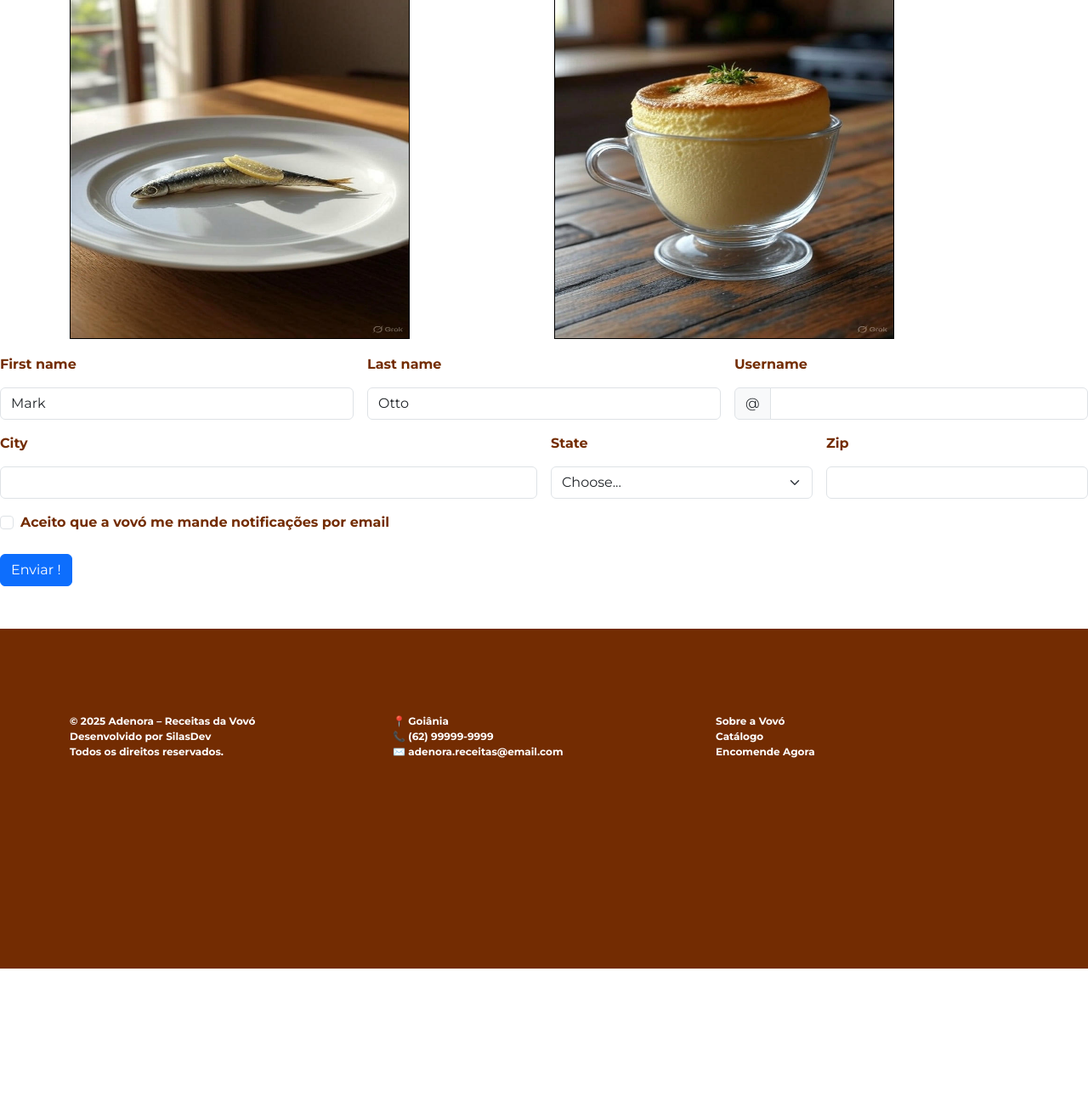
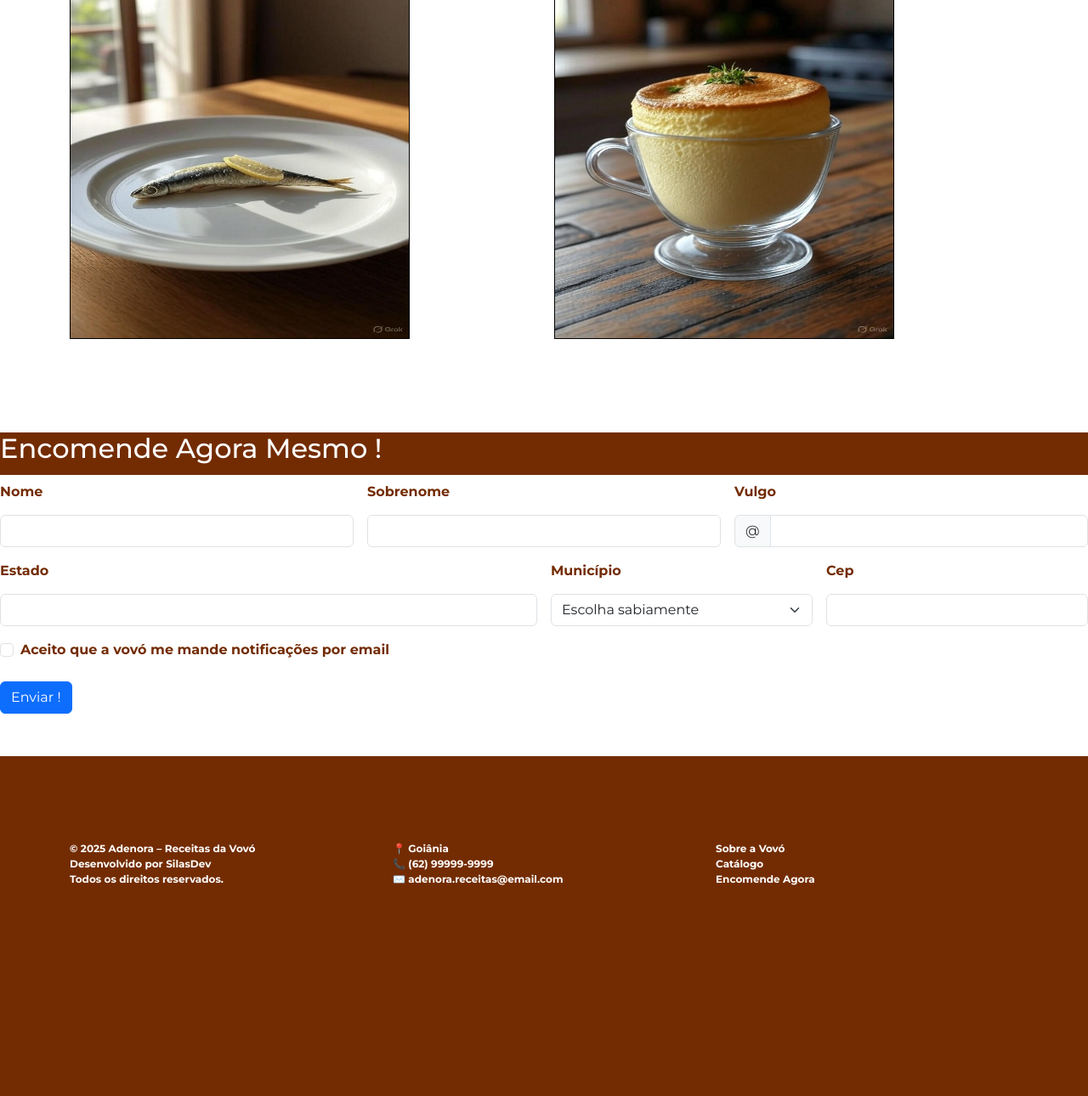
Before and after one commit to SILAS-JOB/Site-Receitas-ex-, a PHP site: page / in a window 1280 px wide. Shown: the part 1529-2819 px from the top of the page at 85% size. Before the commit the page ends 2669 px from the top, so only its background shows below. Run offline with PHP 8.4, Linux system fonts and the light colour scheme.

Commit message:
projeto finalizado

```diff
--- a/index.html
+++ b/index.html
@@ -83,64 +83,73 @@
             </div>
         </div>
     </div>
-    <h2></h2>
-    <form class="row g-3 needs-validation" method="POST" action="request.php" novalidate>
+    <h2 id="deliver">Encomende Agora Mesmo !</h2>
+    <form class="row g-3 needs-validation"  novalidate>
         <div class="col-md-4">
-        <label for="validationCustom01" class="form-label">First name</label>
-        <input type="text" class="form-control" id="validationCustom01" value="Mark" required>
+            <label for="validationCustom01" class="form-label" >Nome</label>
+            <input type="text" class="form-control" id="validationCustom01" name="nome"required>
             <div class="valid-feedback">
-        Looks good!
+                Excelente!
             </div>
         </div>
         <div class="col-md-4">
-        <label for="validationCustom02" class="form-label">Last name</label>
-        <input type="text" class="form-control" id="validationCustom02" value="Otto" required>
+            <label for="validationCustom02" class="form-label">Sobrenome</label>
+            <input type="text" class="form-control" id="validationCustom02" name="sobrenome" required>
             <div class="valid-feedback">
-        Looks good!
+                Lindo!
             </div>
         </div>
         <div class="col-md-4">
-        <label for="validationCustomUsername" class="form-label">Username</label>
+            <label for="validationCustomUsername" class="form-label">Vulgo</label>
             <div class="input-group has-validation">
                 <span class="input-group-text" id="inputGroupPrepend">@</span>
-        <input type="text" class="form-control" id="validationCustomUsername" aria-describedby="inputGroupPrepend" required>
+                <input type="text" name="vulgo"class="form-control" id="validationCustomUsername" aria-describedby="inputGroupPrepend" required>
                 <div class="invalid-feedback">
-            Please choose a username.
+                    Escolha um vulgo válido
                 </div>
             </div>
         </div>
         <div class="col-md-6">
-        <label for="validationCustom03" class="form-label">City</label>
+            <label for="validationCustom03" name="estado" class="form-label">Estado</label>
             <input type="text" class="form-control" id="validationCustom03" required>
             <div class="invalid-feedback">
-        Please provide a valid city.
+                Insira Goiás
             </div>
         </div>
         <div class="col-md-3">
-        <label for="validationCustom04" class="form-label">State</label>
+            <label for="validationCustom04" name="municipio" class="form-label">Município</label>
             <select class="form-select" id="validationCustom04" required>
-        <option selected disabled value="">Choose...</option>
-        <option>...</option>
+                <option selected disabled value="">Escolha sabiamente</option>
+                <option>Águas Lindas de Goiás</option>
+                <option>Araçu</option>
+                <option>Caldas Novas</option>
+                <option>Castelândia</option>
+                <option>Cidade Ocidental</option>
+                <option>Jussara</option>
+                <option>Panamá</option>
+                <option>Sanclerlândia</option>
+                <option>Três Ranchos</option>
+                <option>Vila Propício</option>
             </select>
             <div class="invalid-feedback">
-        Please select a valid state.
+                Selecione um munucípio válido
             </div>
         </div>
         <div class="col-md-3">
-        <label for="validationCustom05" class="form-label">Zip</label>
-        <input type="text" class="form-control" id="validationCustom05" required>
+            <label for="validationCustom05" class="form-label">Cep</label>
+            <input type="text" class="form-control" id="validationCustom05" name= "cep" required>
             <div class="invalid-feedback">
-        Please provide a valid zip.
+                Insira um endereço válido
             </div>
         </div>
         <div class="col-12">
             <div class="form-check">
-        <input class="form-check-input" type="checkbox" value="" id="invalidCheck" required>
+                <input class="form-check-input" type="checkbox" value="" id="invalidCheck" name="notificacao" required>
                 <label class="form-check-label" for="invalidCheck">
                     Aceito que a vovó me mande notificações por email
                 </label>
                 <div class="invalid-feedback">
-            You must agree before submitting.
+                    Você deve concordar
                 </div>
             </div>
         </div>
@@ -154,7 +163,8 @@
                 <div class="col">
                     <p>© 2025 Adenora – Receitas da Vovó<br>
                         Desenvolvido por <a href="https://www.linkedin.com/in/luiseduardoti/">SilasDev</a><br>
-                    Todos os direitos reservados.</p>
+                        Todos os direitos reservados.
+                    </p>
                 </div>
                 <div class="col">
                     <p>
@@ -167,7 +177,7 @@
                     <p>
                         <a href="#biography">Sobre a Vovó</a><br>
                         <a href="#gallery">Catálogo</a><br>
-                    <a href="request.html">Encomende Agora</a><br>
+                        <a href="#deliver">Encomende Agora</a><br>
                     </p>
                 </div>
             </div>
--- a/request.php
+++ /dev/null
@@ -1,3 +0,0 @@
-<?php
-if ($_SERVER["REQUEST_METHOD"] == "POST") {}
-?>
--- a/styles.css
+++ b/styles.css
@@ -76,6 +76,13 @@ a {
     height: 50px;
 }
 
+#deliver {
+    margin-top: 100px;
+    background-color: #732C02;
+    color: #fff;
+    height: 50px;
+}
+
 footer {
     background-color: #732C02;
     margin-top: 50px;
```
Lines whose indentation alone changed are shown as unchanged.
